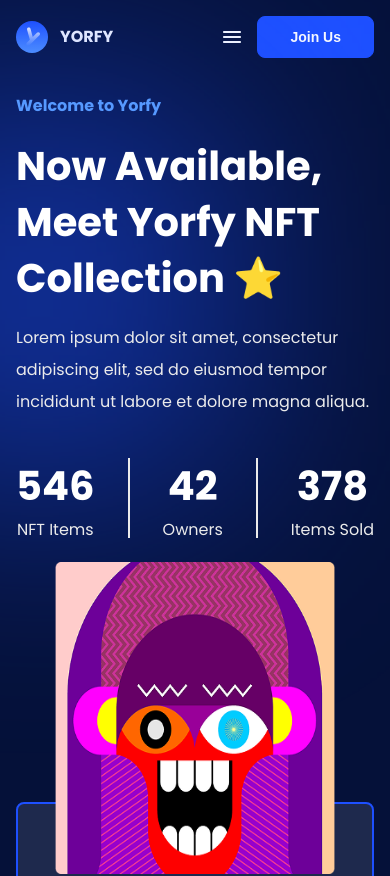
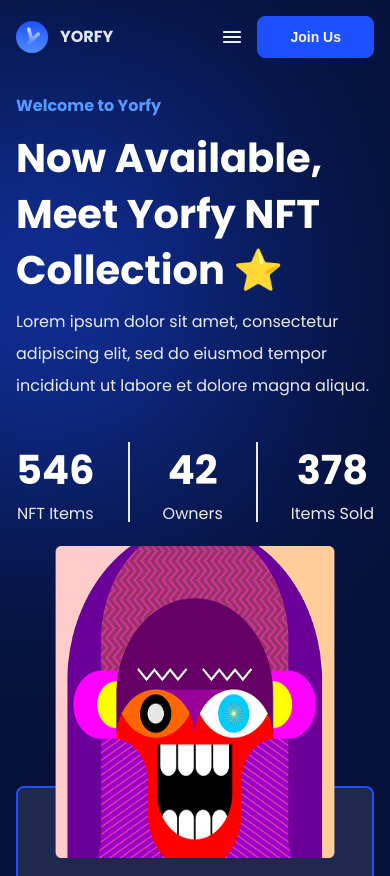
Before and after one commit to sayaliakbar/nft-portfolio-ui, a React (Vite) app: page / in a window 390 px wide. Shown: the top 876 px of the page. Built offline with nearby package versions, Linux system fonts and the light colour scheme.

Commit message:
Update heading styles for responsive design with new media queries

```diff
--- a/src/components/Heading/heading.css
+++ b/src/components/Heading/heading.css
@@ -8,10 +8,18 @@
     color: var(--accent-cyan);
 }
 
-@media screen and (max-width:750px) {
+@media screen and (max-width:950px) {
+
+
     .yorfy__heading h1 {
         font-size: 40px;
         line-height: 56px;
     }
 
 }
+
+@media screen and (max-width:550px) {
+    .yorfy__heading {
+        gap: 0.5rem;
+    }
+}
```
